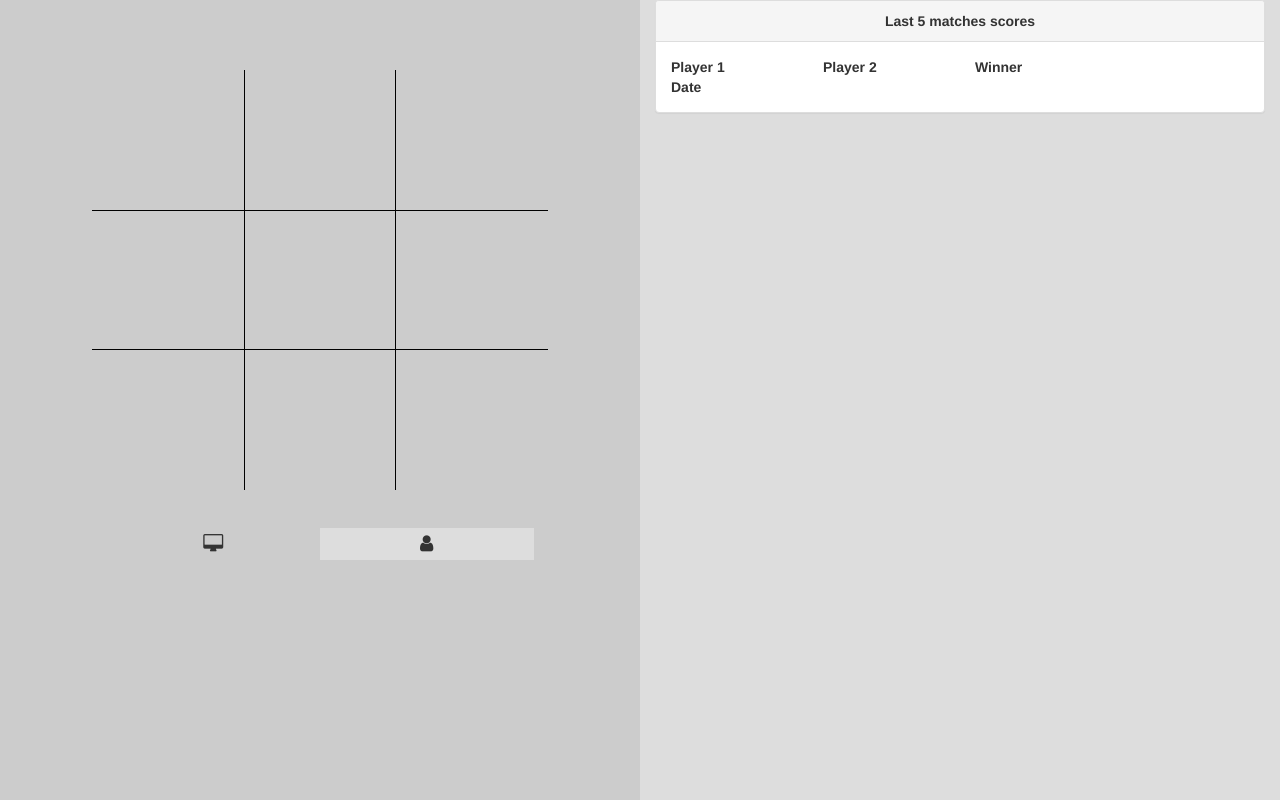
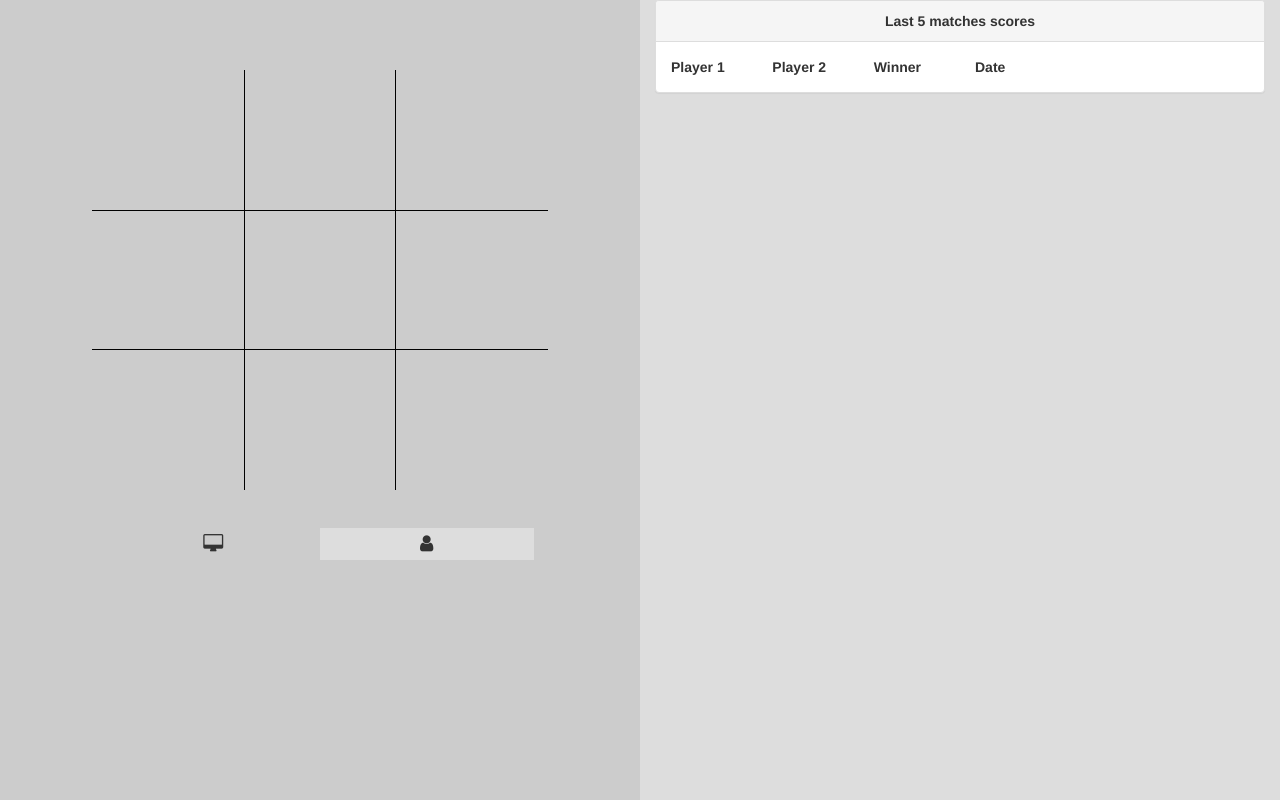
Before and after one commit to Zash22/tictactoe-codeignitor, a CodeIgniter app: page /database/index.php/tictactoe/index in a window 1280 px wide. Run offline with CodeIgniter, Linux system fonts and the light colour scheme; data that the repository does not hold is empty; some libraries are stand-ins or nearby versions.

Commit message:
Adjusted columns for readability

```diff
--- a/application/views/tictactoe/index.php
+++ b/application/views/tictactoe/index.php
@@ -43,18 +43,18 @@
                 <div class="panel-heading text-center"><strong>Last 5 matches scores</strong></div>
               <div class="panel-body">
                     <div class="row scoresheading">
-                        <div class="col-md-3">Player 1</div>
-                        <div class="col-md-3">Player 2</div>
-                        <div class="col-md-3">Winner</div>
+                        <div class="col-md-2">Player 1</div>
+                        <div class="col-md-2">Player 2</div>
+                        <div class="col-md-2">Winner</div>
                         <div class="col-md-6">Date</div>
                     </div>
                     <div id="scores" class="scores text-nowrap">
                     <?php
                         foreach ( $scores as $score ) { ?>
                             <div class="row">
-                                <div class="col-md-3"><?php echo $score['player1']; ?></div>
-                                <div class="col-md-3"><?php echo $score['player2']; ?></div>
-                                <div class="col-md-3"><?php echo $score['winner']; ?></div>
+                                <div class="col-md-2"><?php echo $score['player1']; ?></div>
+                                <div class="col-md-2"><?php echo $score['player2']; ?></div>
+                                <div class="col-md-2"><?php echo $score['winner']; ?></div>
                                 <div class="col-md-6"><?php echo $score['created_at']; ?></div>
                             </div>
                         <?php } ?>
```
